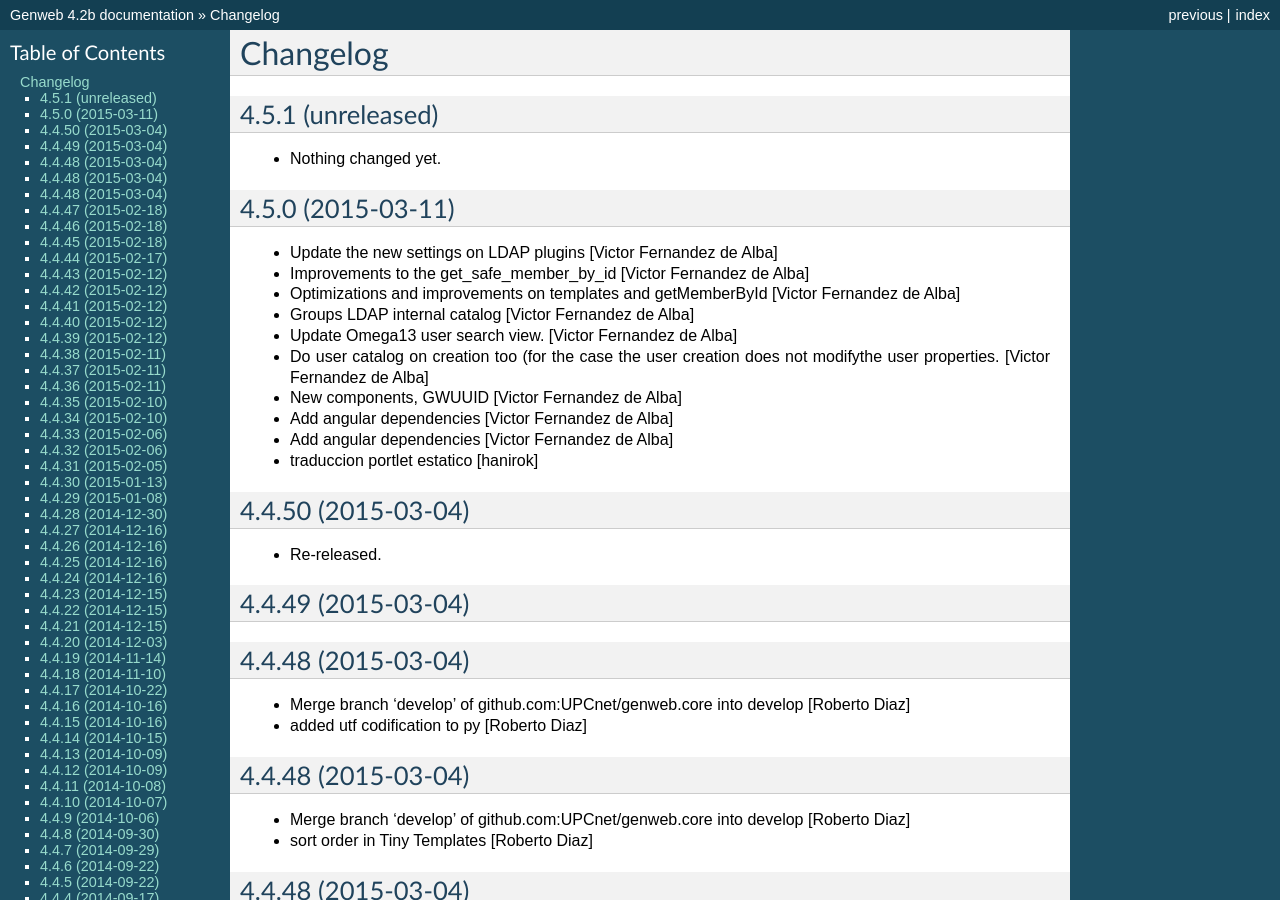
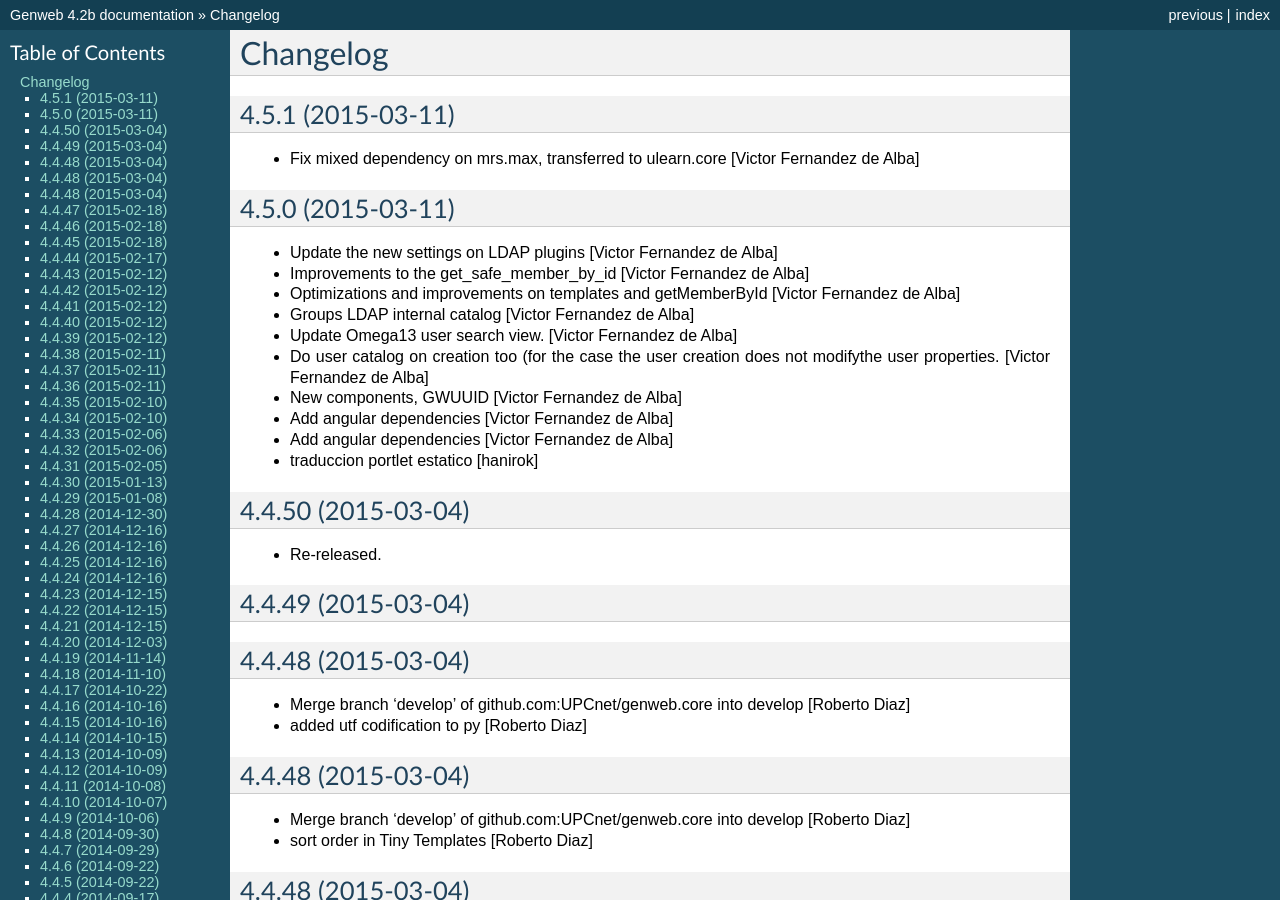
Before and after one commit to UPCnet/genweb.core, a Sphinx documentation site: the page built from docs/HISTORY.rst, in a window 1280 px wide and 900 px high. Built offline with Sphinx 7.4.7, drawn with Linux system fonts in a browser that asks for light colours.

Commit message:
Preparing release 4.5.1

```diff
--- a/docs/HISTORY.rst
+++ b/docs/HISTORY.rst
@@ -1,11 +1,10 @@
 Changelog
 =========
 
-4.5.1 (unreleased)
+4.5.1 (2015-03-11)
 ------------------
 
-- Nothing changed yet.
-
+* Fix mixed dependency on mrs.max, transferred to ulearn.core [Victor Fernandez de Alba]
 
 4.5.0 (2015-03-11)
 ------------------
--- a/setup.py
+++ b/setup.py
@@ -1,7 +1,7 @@
 from setuptools import setup, find_packages
 import os
 
-version = '4.5.1.dev0'
+version = '4.5.1'
 
 README = open("README.rst").read()
 HISTORY = open(os.path.join("docs", "HISTORY.rst")).read()
```
